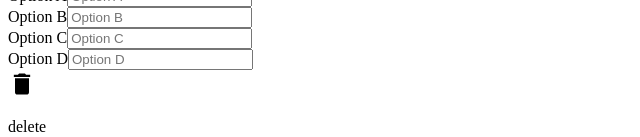
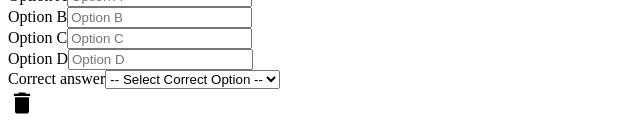
Before and after one commit to chankruze/quizy-admin, a Next.js app: page /quiz/new in a window 1280 px wide. Shown: the part 654-791 px from the top of the page, without its empty margins (0-640 px from the left). Built offline with nearby package versions, Linux system fonts and the light colour scheme; sample sign-in values are in the browser's storage.

Commit message:
feat: add correct option selection in new quiz
Signed-off-by: chankruze <chankruze@gmail.com>

```diff
--- a/components/formik-controls/Select.tsx
+++ b/components/formik-controls/Select.tsx
@@ -12,12 +12,12 @@ interface Props {
   id: string;
   name: string;
   label: string;
-  options: { label: string; value: string }[];
+  options: { label: string; value: string | number }[];
 }
 
 const Select: React.FC<Props> = ({ id, name, label, options }) => {
   return (
-    <div className="flex-1 px-2 flex items-center">
+    <div className="my-1 flex-1 flex items-center">
       <Label htmlFor={id} value={label} />
       <Field
         id={id}
--- /dev/null
+++ b/config/academicData.ts
@@ -0,0 +1,72 @@
+/*
+Author: chankruze (chankruze@gmail.com)
+Created: Fri Apr 15 2022 08:42:43 GMT+0530 (India Standard Time)
+
+Copyright (c) geekofia 2022 and beyond
+*/
+
+export const semesters = [
+  {
+    label: "-- Select Semester --",
+    value: "",
+  },
+  {
+    value: "1",
+    label: "1st",
+  },
+  {
+    value: "2",
+    label: "2nd",
+  },
+  {
+    value: "3",
+    label: "3rd",
+  },
+  {
+    value: "4",
+    label: "4th",
+  },
+  {
+    value: "5",
+    label: "5th",
+  },
+  {
+    value: "6",
+    label: "6th",
+  },
+  {
+    value: "7",
+    label: "7th",
+  },
+];
+
+export const branches = [
+  {
+    label: "-- Select Branch --",
+    value: "",
+  },
+  {
+    label: "Computer Science & Engineering",
+    value: "CSE",
+  },
+  {
+    label: "Electronics & Communication Engineering",
+    value: "ECE",
+  },
+  {
+    label: "Electrical & Electronics Engineering",
+    value: "EEE",
+  },
+  {
+    label: "Mechanical Engineering",
+    value: "ME",
+  },
+  {
+    label: "Civil Engineering",
+    value: "CE",
+  },
+  {
+    label: "Information Technology",
+    value: "IT",
+  },
+];
--- a/pages/quiz/new.tsx
+++ b/pages/quiz/new.tsx
@@ -13,101 +13,55 @@ import Select from "../../components/formik-controls/Select";
 import SubmitButton from "../../components/formik-controls/SubmitButton";
 import TextArea from "../../components/formik-controls/TextArea";
 import { MdAdd, MdDelete } from "react-icons/md";
+import { branches, semesters } from "../../config/academicData";
 
 const optionData = [
   {
     label: "Option A",
     value: "",
-    answer: 0,
   },
   {
     label: "Option B",
     value: "",
-    answer: 1,
   },
   {
     label: "Option C",
     value: "",
-    answer: 2,
   },
   {
     label: "Option D",
     value: "",
-    answer: 3,
+  },
+];
+
+const correctOptionData = [
+  {
+    label: "-- Select Correct Option --",
+    value: "",
+  },
+  {
+    label: "Option A",
+    value: 0,
+  },
+  {
+    label: "Option B",
+    value: 1,
+  },
+  {
+    label: "Option C",
+    value: 2,
+  },
+  {
+    label: "Option D",
+    value: 3,
   },
 ];
 
 const questionData = {
   title: "",
   options: optionData,
-  answer: 0,
+  answer: "",
 };
-
-const semesters = [
-  {
-    label: "-- Select Semester --",
-    value: "",
-  },
-  {
-    value: "1",
-    label: "1st",
-  },
-  {
-    value: "2",
-    label: "2nd",
-  },
-  {
-    value: "3",
-    label: "3rd",
-  },
-  {
-    value: "4",
-    label: "4th",
-  },
-  {
-    value: "5",
-    label: "5th",
-  },
-  {
-    value: "6",
-    label: "6th",
-  },
-  {
-    value: "7",
-    label: "7th",
-  },
-];
-
-const branches = [
-  {
-    label: "-- Select Branch --",
-    value: "",
-  },
-  {
-    label: "Computer Science & Engineering",
-    value: "CSE",
-  },
-  {
-    label: "Electronics & Communication Engineering",
-    value: "ECE",
-  },
-  {
-    label: "Electrical & Electronics Engineering",
-    value: "EEE",
-  },
-  {
-    label: "Mechanical Engineering",
-    value: "ME",
-  },
-  {
-    label: "Civil Engineering",
-    value: "CE",
-  },
-  {
-    label: "Information Technology",
-    value: "IT",
-  },
-];
 
 const NewQuiz = () => {
   const initialValues = {
@@ -126,26 +80,26 @@ const NewQuiz = () => {
     questions: Yup.array()
       .of(
         Yup.object({
-          title: Yup.string().required("Question title is required"),
+          title: Yup.string().required("Title is required"),
           options: Yup.array().of(
             Yup.object({
-              value: Yup.string().required("Option value is required"),
+              value: Yup.string().required("Value is required"),
             }),
           ),
-          answer: Yup.number().required("Answer is required"),
+          answer: Yup.string().required("Answer is required"),
         }),
       )
       .required("Must add a question"),
   });
 
   // eslint-disable-next-line @typescript-eslint/no-explicit-any
-  const onSubmit = async (values: FormikValues, formikBag: any) => {
+  const onSubmit = (values: FormikValues, formikBag: any) => {
     // TODO: submit the form to the server
     setTimeout(() => {
       // simulate server latency
       console.log(values);
-      // onSubmit is async hence we don't need to call setSubmitting(false)
-      //   formikBag.setSubmitting(false);
+      // if onSubmit is async we don't need to call setSubmitting(false)
+      formikBag.setSubmitting(false);
       formikBag.resetForm();
     }, 5000);
   };
@@ -175,7 +129,7 @@ const NewQuiz = () => {
               label="Quiz Description"
             />
 
-            <div className="flex flex-wrap items-center">
+            <div className="flex flex-wrap items-center gap-4">
               {/* (select) quiz semester */}
               <Select
                 id="semester"
@@ -229,6 +183,16 @@ const NewQuiz = () => {
                             ))}
                           </div>
 
+                          {/* correct option */}
+                          <div>
+                            <Select
+                              id={`questions-${qIdx}-answer`}
+                              name={`questions[${qIdx}].answer`}
+                              options={correctOptionData}
+                              label="Correct answer"
+                            />
+                          </div>
+
                           {/* (button) remove question */}
                           <div
                             className="mt-2 py-2 px-4 w-max ml-auto flex cursor-pointer text-white
```
